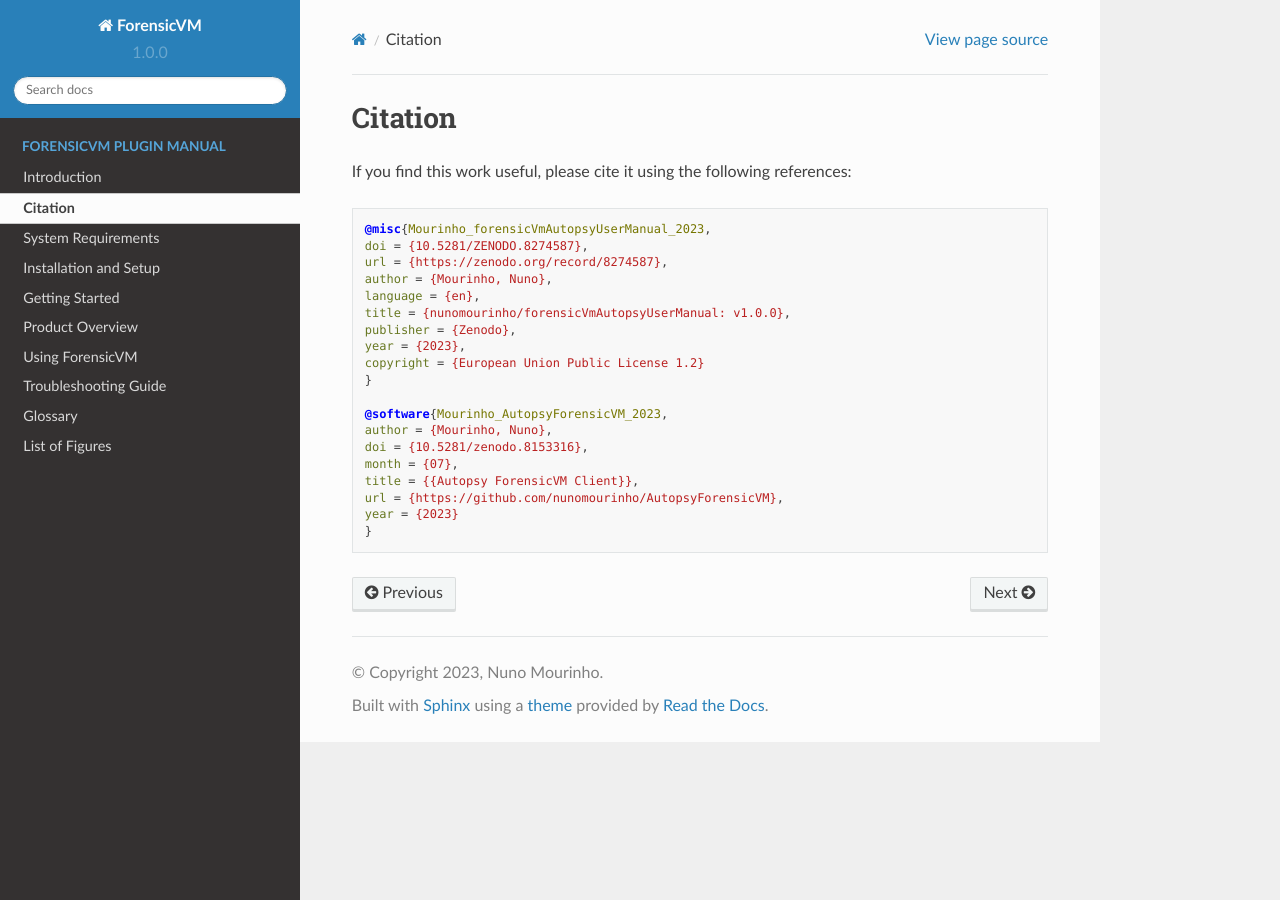
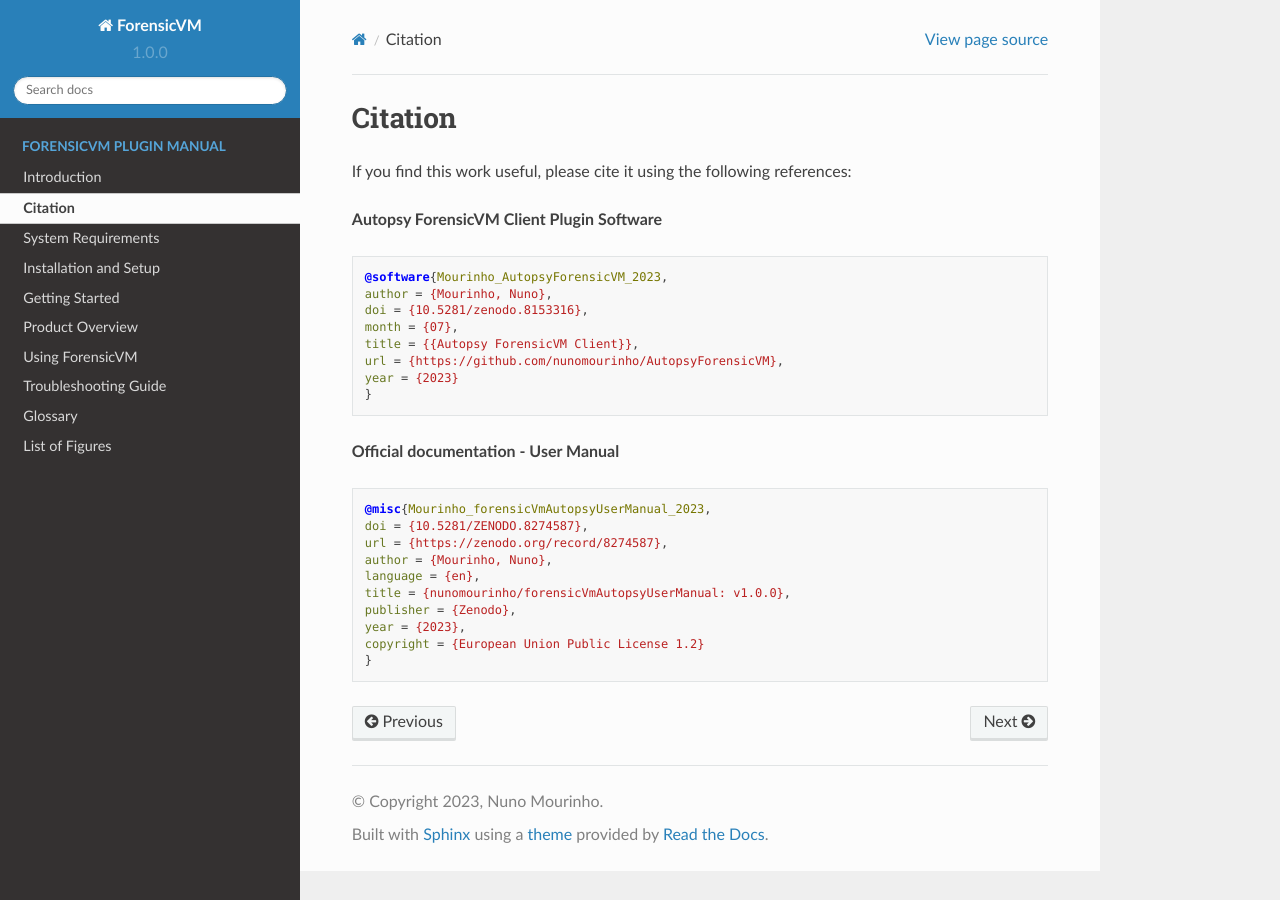
Before and after one commit to nunomourinho/forensicVmAutopsyUserManual, a Sphinx documentation site: the page built from docs/user/citation.rst, in a window 1280 px wide. Built offline with Sphinx 7.4.7 and the Read the Docs theme 2.0.0, drawn with Linux system fonts in a browser that asks for light colours; pages that are not in the unit, such as notebooks, are missing from menus.

Commit message:
Update citation.rst

```diff
--- a/docs/user/citation.rst
+++ b/docs/user/citation.rst
@@ -2,6 +2,22 @@
 ========
 
 If you find this work useful, please cite it using the following references:
+
+**Autopsy ForensicVM Client Plugin Software**
+
+.. code-block:: bibtex
+
+    @software{Mourinho_AutopsyForensicVM_2023,
+    author = {Mourinho, Nuno},
+    doi = {10.5281/zenodo.8153316},
+    month = {07},
+    title = {{Autopsy ForensicVM Client}},
+    url = {https://github.com/nunomourinho/AutopsyForensicVM},
+    year = {2023}
+    }
+
+
+**Official documentation - User Manual**
 
 .. code-block:: bibtex
 
```
Also changed, not shown: other parts of docs/user/citation.rst (+0 -9 lines).
